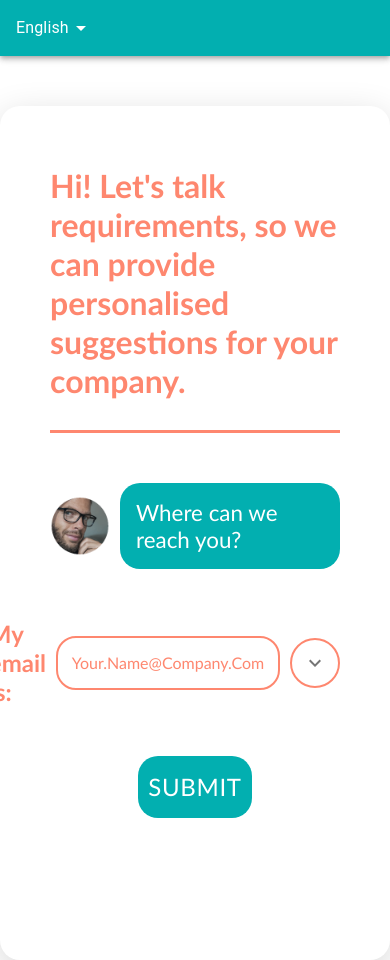
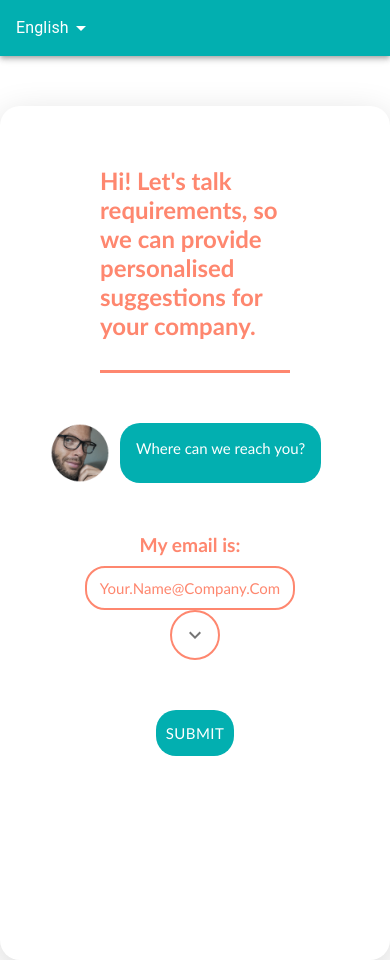
Before and after one commit to SevaDer14/flex_coast_client, a React (Create React App) app: page / in a window 390 px wide. Built offline with nearby package versions, Linux system fonts and the light colour scheme.

Commit message:
adds some responsivness to wizard page

```diff
--- a/src/styles/desktop.css
+++ b/src/styles/desktop.css
@@ -5,7 +5,8 @@
 * {
   padding: 0;
   margin: 0;
-  font-family: 'Trebuchet MS', 'Lucida Sans Unicode', 'Lucida Grande', 'Lucida Sans', Arial, sans-serif;
+  font-family: 'Trebuchet MS', 'Lucida Sans Unicode', 'Lucida Grande',
+    'Lucida Sans', Arial, sans-serif;
 }
 
 h2 {
@@ -29,7 +30,7 @@ h3 {
 }
 
 .MuiInput-root {
-  color: white !important;
+  color: blue !important;
 }
 
 .form-container {
--- a/src/styles/globals.css
+++ b/src/styles/globals.css
@@ -14,10 +14,35 @@ h2 {
   margin: 50px 0;
 }
 
+@media only screen and (max-width: 700px) {
+  h2 {
+    font-size: 1.2rem;
+    margin: 50px;
+  }
+}
+
 h3 {
   font-size: 1.5rem;
   color: #fe876f;
   padding-right: 10px;
+  margin-bottom: 10px;
+}
+
+@media only screen and (max-width: 700px) {
+  h3 {
+    font-size: 1.2rem;
+    padding-right: 10px;
+    margin-bottom: 10px;
+  }
+}
+
+@media only screen and (max-width: 520px) {
+  .type-field-container {
+    -webkit-box-orient: vertical;
+    -webkit-box-direction: normal;
+        -ms-flex-direction: column;
+            flex-direction: column;
+  }
 }
 
 .MuiSelect-icon {
@@ -31,4 +56,28 @@ h3 {
 .MuiInput-root {
   color: white !important;
 }
+
+@media only screen and (max-width: 700px) {
+  .welcomeMessage {
+    font-size: 24px;
+  }
+  .MuiButton-root {
+    border-radius: 20px !important;
+    font-size: 20px !important;
+  }
+}
+
+@media only screen and (max-width: 480px) {
+  .question-container p {
+    font-size: 15px;
+  }
+  .MuiButton-root {
+    font-size: 15px !important;
+  }
+  .type-field-container input {
+    font-size: 15px;
+    height: 40px;
+    min-width: 150px;
+  }
+}
 /*# sourceMappingURL=globals.css.map */
--- a/src/styles/globals.scss
+++ b/src/styles/globals.scss
@@ -18,16 +18,32 @@ h2 {
   font-size: 2rem;
   color: $secondaryColor;
   margin: 50px 0;
+  @media only screen and (max-width: 700px) {
+    font-size: 1.2rem;
+    margin: 50px;
+  }
 }
 
 h3 {
   font-size: 1.5rem;
   color: $secondaryColor;
   padding-right: 10px;
+  margin-bottom: 10px;
+  @media only screen and (max-width: 700px) {
+    font-size: 1.2rem;
+    padding-right: 10px;
+    margin-bottom: 10px;
+  }
+}
+
+.type-field-container {
+  @media only screen and (max-width: 520px) {
+    flex-direction: column;
+  }
 }
 
 
-.MuiSelect-icon{
+.MuiSelect-icon {
   color: white !important;
 }
 
@@ -40,3 +56,26 @@ h3 {
 }
 
 // Blueprints
+
+@media only screen and (max-width: 700px) {
+  .welcomeMessage {
+    font-size: 24px;
+  }
+  .MuiButton-root {
+    border-radius: 20px !important;
+    font-size: 20px !important;
+  }
+}
+@media only screen and (max-width: 480px) {
+  .question-container p {
+    font-size: 15px;
+  }
+  .MuiButton-root {
+    font-size: 15px !important;
+  }
+  .type-field-container input {
+    font-size: 15px;
+    height: 40px;
+    min-width: 150px;
+  }
+}
```
Also changed, not shown: 2 other files (tests, documents, lock files or other folders). Lines whose indentation alone changed are shown as unchanged.
